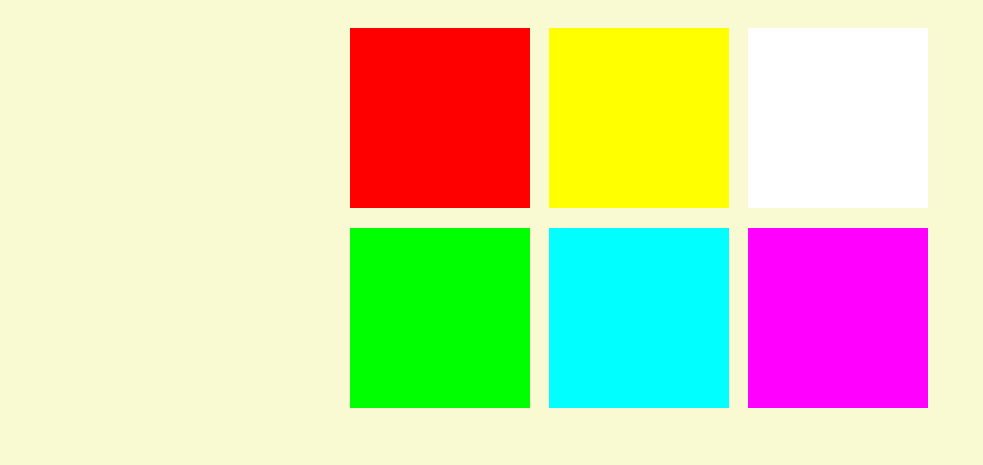
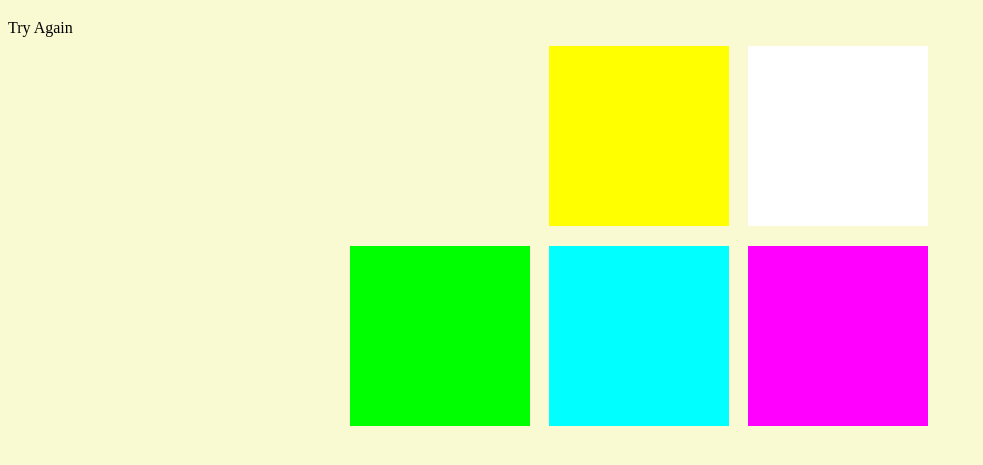
Before and after one commit to criscros-garcia/guessingGame, a plain HTML site: page index.html in a window 1280 px wide. Both pictures are taken after a click on the element 439 px from the left and 179 px from the top of the page. Shown: the part 61-526 px from the top of the page, without its empty margins (0-983 px from the left). Drawn offline with Linux system fonts and the light colour scheme.

Commit message:
Displaying messages Display "Correct"/"Try Again" messages according user selection. Disappear incorrect colors.

```diff
--- a/index.html
+++ b/index.html
@@ -9,6 +9,9 @@
 <body>
 
     <h1>The Great <span id="colorDisplay">RGB</span> Color Game</h1>
+    <div>
+        <span id="message"></span>
+    </div>
     <section class="container">
         <div class="square"></div>
         <div class="square"></div>
--- a/index.js
+++ b/index.js
@@ -10,13 +10,18 @@ var colors = [
 var squares =  document.querySelectorAll(".square");
 var pickedColor = colors[3];
 var colorDisplay = document.getElementById("colorDisplay");
+var messageDisplay = document.querySelector("#message");
 colorDisplay.textContent = pickedColor;
 
 squares.forEach(function(square, num){
 square.style.backgroundColor = colors[num];
 square.addEventListener("click",function(){
-    if(this.style.backgroundColor == pickedColor){
-        alert("You win");
+    var choosenColor = this.style.backgroundColor;
+    if(choosenColor == pickedColor){
+        messageDisplay.textContent = "Correct";
+    }else{
+        messageDisplay.textContent = "Try Again";
+        this.style.backgroundColor = "lightgoldenrodyellow";
     }
 });
 });
```
